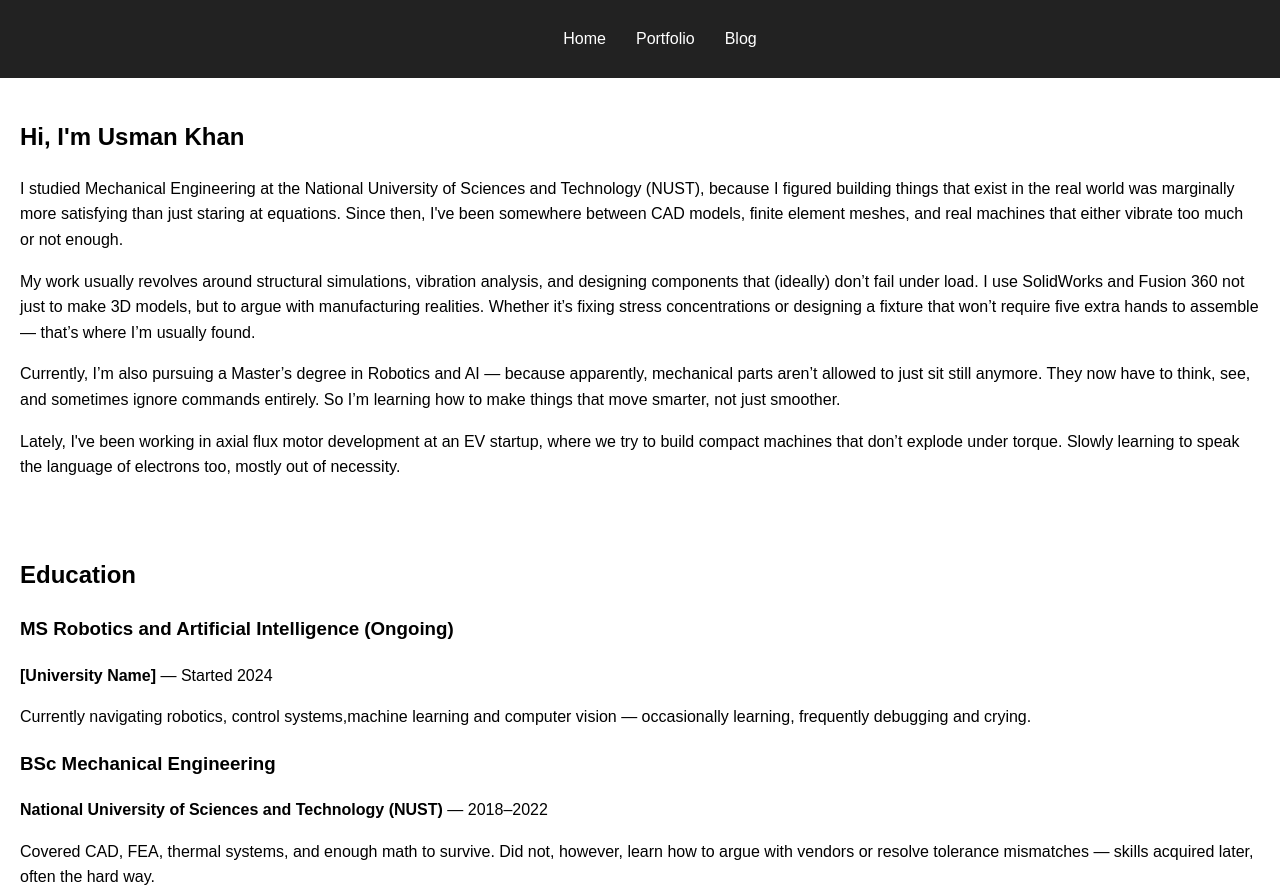
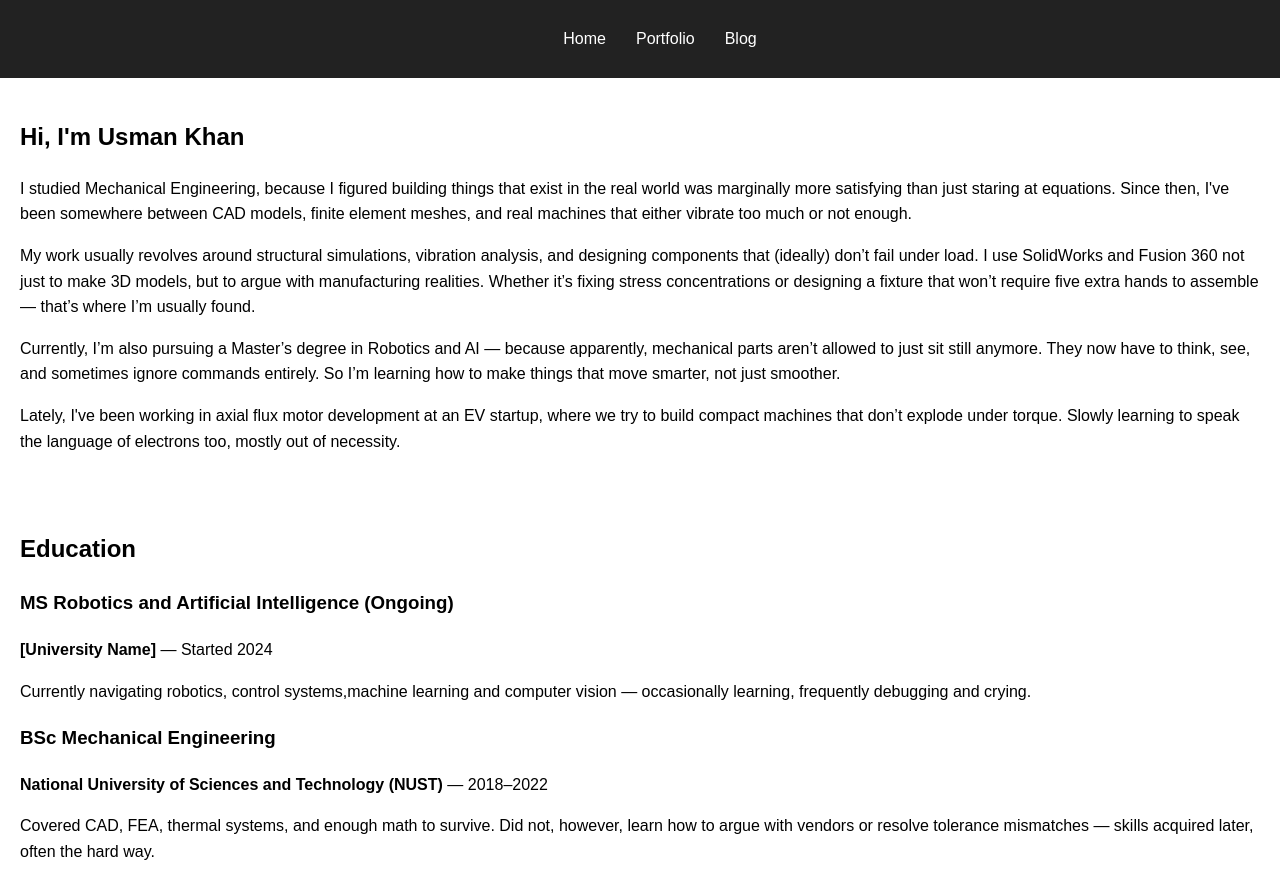
Before and after one commit to usmankhan1001/portfolio-website, a plain HTML site: page index.html in a window 1280 px wide. Shown: the top 893 px of the page. Drawn offline with Linux system fonts and the light colour scheme.

Commit message:
Update index.html

```diff
--- a/index.html
+++ b/index.html
@@ -19,7 +19,7 @@
   <section class="intro">
   <h1>Hi, I'm Usman Khan</h1>
   <p>
-    I studied Mechanical Engineering at the National University of Sciences and Technology (NUST), because I figured building things that exist in the real world was marginally more satisfying than just staring at equations. Since then, I've been somewhere between CAD models, finite element meshes, and real machines that either vibrate too much or not enough.
+    I studied Mechanical Engineering, because I figured building things that exist in the real world was marginally more satisfying than just staring at equations. Since then, I've been somewhere between CAD models, finite element meshes, and real machines that either vibrate too much or not enough.
   </p>
   <p>
     My work usually revolves around structural simulations, vibration analysis, and designing components that (ideally) don’t fail under load. I use SolidWorks and </strong>Fusion 360</strong> not just to make 3D models, but to argue with manufacturing realities. Whether it’s fixing stress concentrations or designing a fixture that won’t require five extra hands to assemble — that’s where I’m usually found.
```
